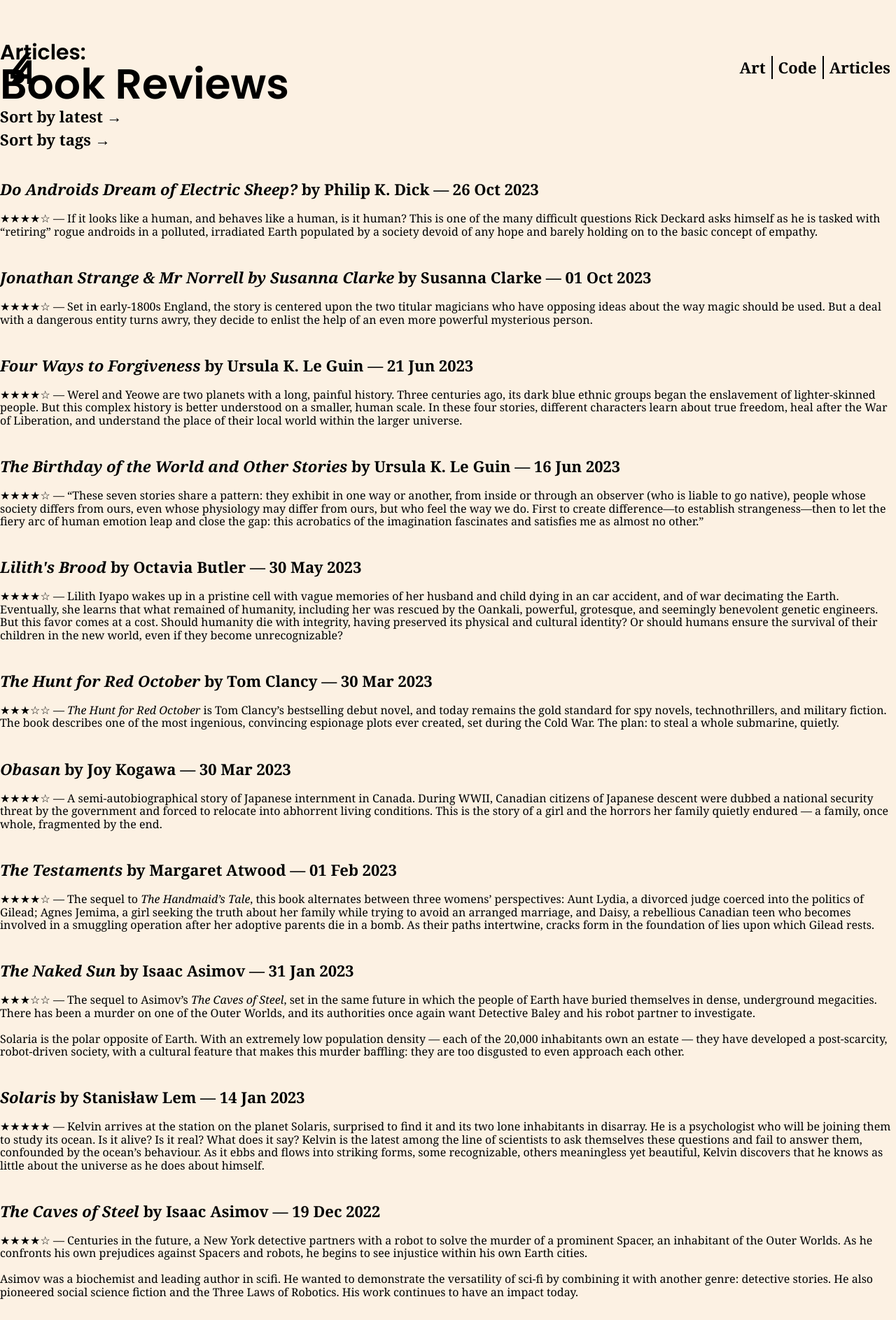
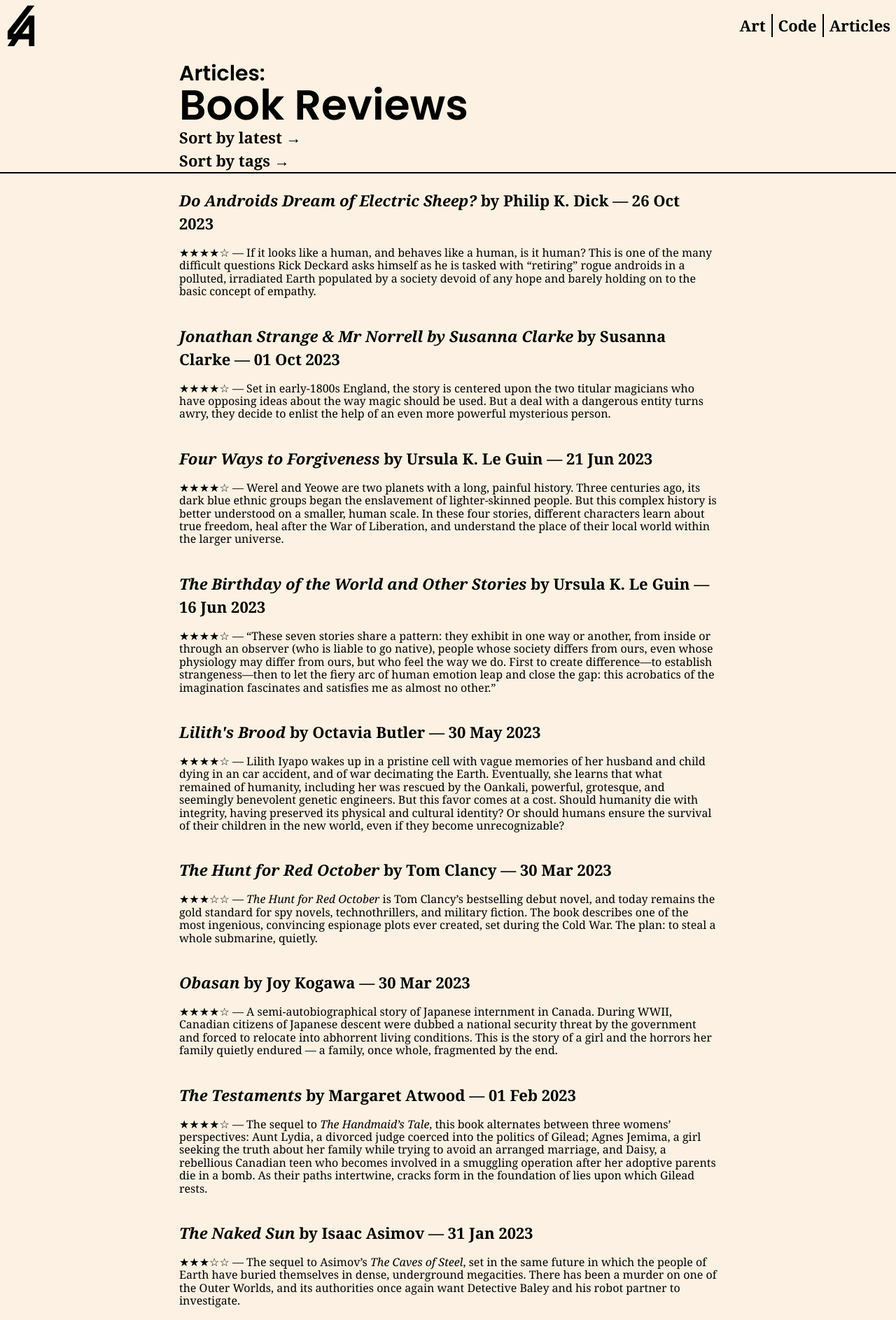
Before and after one commit to lukearcamo/lukearcamo.github.io, a Jekyll site: the page built from articles/book-reviews.html, in a window 1280 px wide. Shown: the top 1887 px of the page at 70% size. Built offline with Jekyll 4.4.1, drawn with Linux system fonts in a browser that asks for light colours.

Commit message:
Fixed thumbnail URLs and articles_list margins

```diff
--- a/art.html
+++ b/art.html
@@ -16,7 +16,7 @@
 
         <main>
             {% for art in site.art reversed %}
-                <a href="{{ art.url }}"><img src="https://wsrv.nl/?url={{ art.src }}&w=200&h=200" draggable="false" loading="lazy" /></a>
+                <a href="{{ art.url }}"><img src="https://wsrv.nl/?url={{ art.src | absolute_url }}&w=200&h=200" draggable="false" loading="lazy" /></a>
             {% endfor %}
         </main>
     </body>
--- a/assets/css/articles_list.scss
+++ b/assets/css/articles_list.scss
@@ -5,8 +5,10 @@
 body { background-color: $off-white; } // in case list is empty, content may be too short and white bg shows
 
 header {
-    padding-bottom: 3%;
-    h2 { margin-top: 2em; }
+    padding: 0 20vw;
+    border-bottom: 2px solid $black;
+    overflow: hidden;
+    h2 { margin-top: 3em; }
 }
 
 .tags-cloud {
@@ -16,4 +18,7 @@ header {
     a { margin: 0 10px; }
 }
 
-p { padding-bottom: 1.5em; }
+section {
+    padding: 0 20vw;
+    h3 { padding-top: 1em; }
+}
```
